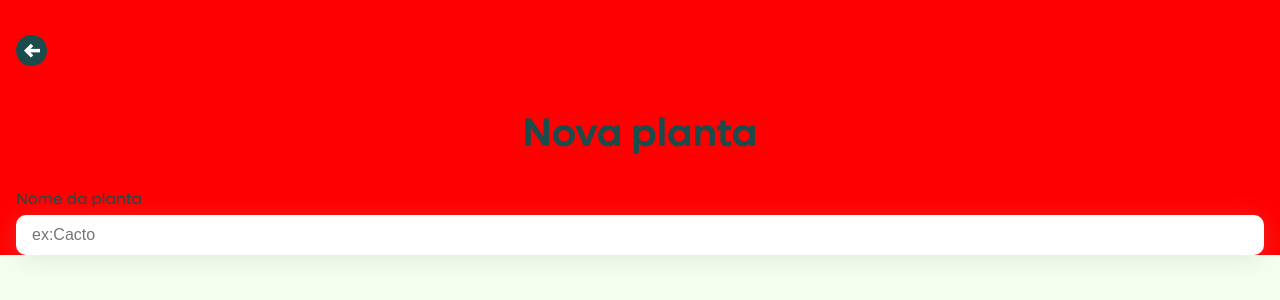
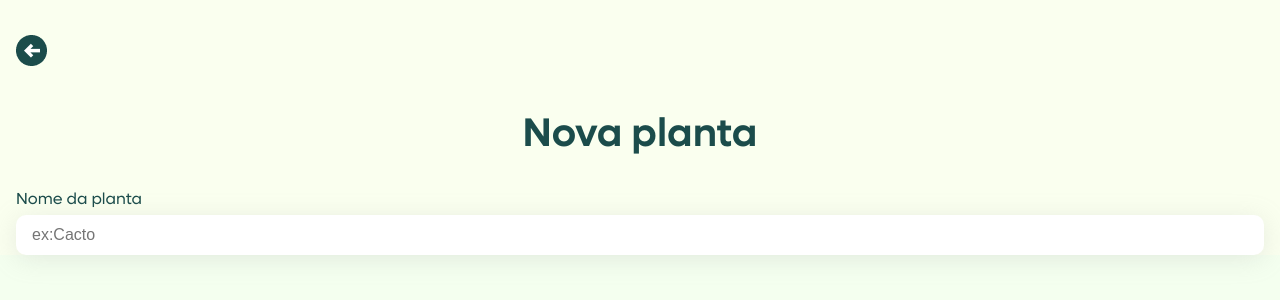
Before and after one commit to alexandrewhok/smartplant_v2, a React (Create React App) app: page /addplant in a window 1280 px wide. Shown: the top 300 px of the page. Built offline with nearby package versions, Linux system fonts and the light colour scheme.

Commit message:
color fixed

```diff
--- a/src/Styles/Pages/addplant.scss
+++ b/src/Styles/Pages/addplant.scss
@@ -1,7 +1,7 @@
 
 
 .addplant{
-    background-color: red;
+    background-color: $white-color;
     &-return{
         padding-top:2rem;
         padding-left:1rem;
```
